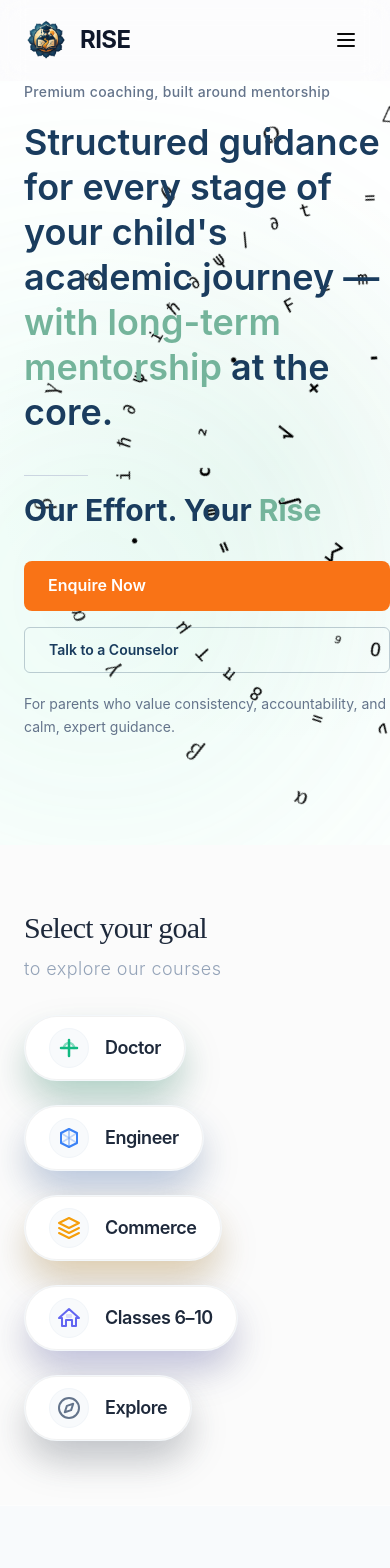
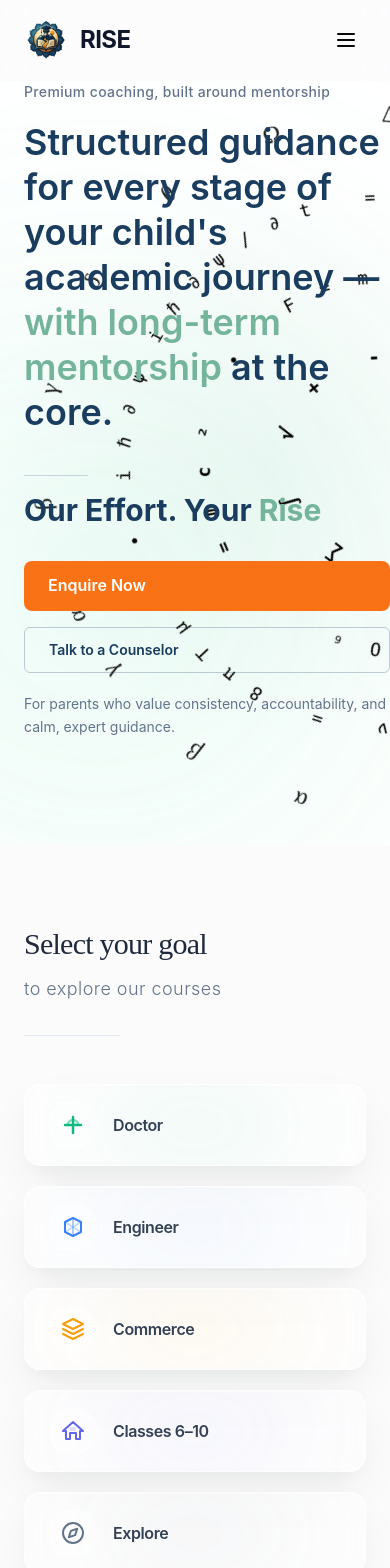
Before and after one commit to aali2k7/Rise, a Next.js app: page / in a window 390 px wide. Shown: the top 1568 px of the page. Built offline with nearby package versions, Linux system fonts and the light colour scheme.

Commit message:
Refine SelectGoal, DirectorsDesk, and Global CSS for premium aesthetic

```diff
--- a/app/globals.css
+++ b/app/globals.css
@@ -372,3 +372,143 @@ body {
   /* Typography optimization on glass */
   -webkit-font-smoothing: antialiased;
 }
+
+/* =========================
+   OPTICAL GLASS - PREMIUM PILLS
+   (Simulates clear laminated glass with internal diffusion)
+========================= */
+
+.optical-glass {
+  position: relative;
+  overflow: hidden;
+  /* 1. Base Glass Surface (Frosted) */
+  background: rgba(255, 255, 255, 0.6);
+  backdrop-filter: blur(14px);
+  -webkit-backdrop-filter: blur(14px);
+
+  /* 3. Edge Refraction & Border */
+  border: 1px solid rgba(255, 255, 255, 0.4);
+  box-shadow:
+    /* Subtler inner highlight for thickness */
+    inset 0 1px 0 rgba(255, 255, 255, 0.45),
+    /* Deep ambient shadow (no glow) */
+    0 20px 50px -10px rgba(15, 23, 42, 0.08),
+    0 10px 20px -5px rgba(15, 23, 42, 0.04);
+
+  transition: all 400ms cubic-bezier(0.25, 0.8, 0.25, 1);
+  will-change: transform, box-shadow;
+}
+
+/* 4. External Shadow on Hover (Lift) */
+.optical-glass:hover {
+  transform: translateY(-2px);
+  background: rgba(255, 255, 255, 0.75);
+  box-shadow:
+    inset 0 1px 0 rgba(255, 255, 255, 0.6),
+    0 25px 60px -10px rgba(15, 23, 42, 0.12),
+    0 12px 24px -6px rgba(15, 23, 42, 0.06);
+}
+
+/* 2. Internal Color Diffusion Layer (Done via pseudo-element on specific color classes) */
+.optical-bloom::before {
+  content: '';
+  position: absolute;
+  top: 50%;
+  left: 50%;
+  width: 150%;
+  height: 150%;
+  transform: translate(-50%, -50%);
+  background: radial-gradient(circle, var(--bloom-color) 0%, transparent 65%);
+  opacity: 0.06;
+  /* Extremely subtle */
+  filter: blur(40px);
+  pointer-events: none;
+  z-index: 0;
+  transition: opacity 400ms ease;
+}
+
+.optical-glass:hover .optical-bloom::before {
+  opacity: 0.09;
+  /* Slight bloom increase on hover */
+}
+
+/* Ensure content sits above the bloom */
+.optical-content {
+  position: relative;
+  z-index: 1;
+}
+
+/* =========================
+   DIRECTOR'S DESK - LETTER EFFECT
+   (Formal, Responsible, Calm)
+========================= */
+
+/* The constrained reading frame */
+.letter-frame {
+  position: relative;
+  background-color: #ffffff;
+  /* Soft separation from page - "Paper on Desk" feel */
+  box-shadow:
+    0 1px 2px rgba(0, 0, 0, 0.02),
+    0 4px 16px rgba(0, 0, 0, 0.02);
+  border: 1px solid rgba(226, 232, 240, 0.6);
+  /* Very subtle border */
+}
+
+/* Ceremonial Divider Line (Vertical Rhythm) */
+.letter-divider {
+  width: 100%;
+  height: 1px;
+  background: linear-gradient(to right,
+      transparent,
+      rgba(26, 60, 94, 0.15),
+      transparent);
+  margin: 2rem 0;
+}
+
+/* Institutional Quote Style */
+.quote-text {
+  font-family: var(--font-inter);
+  /* Use system sans/serif mix if preferred */
+  font-weight: 500;
+  color: #475569;
+  /* Slate 600 equivalent */
+  line-height: 1.6;
+  border-left: 2px solid rgba(26, 60, 94, 0.2);
+  /* Subtle institutional border */
+  padding-left: 1.5rem;
+}
+
+/* =========================
+   AMBIENT BLOOM - SIDE FRAMING
+   (Subtle visual hold for empty space)
+========================= */
+
+.ambient-bloom-container {
+  overflow: hidden;
+  /* Ensure blooms don't spill */
+}
+
+.ambient-bloom-container::before,
+.ambient-bloom-container::after {
+  content: "";
+  position: absolute;
+  top: 50%;
+  width: 300px;
+  height: 600px;
+  background: radial-gradient(circle, rgba(26, 60, 94, 0.03) 0%, transparent 70%);
+  filter: blur(80px);
+  transform: translateY(-50%);
+  z-index: 0;
+  pointer-events: none;
+}
+
+/* Left Bloom */
+.ambient-bloom-container::before {
+  left: -150px;
+}
+
+/* Right Bloom */
+.ambient-bloom-container::after {
+  right: -150px;
+}
--- a/components/Sections/SelectGoalSection.tsx
+++ b/components/Sections/SelectGoalSection.tsx
@@ -58,6 +58,11 @@ const goals: Goal[] = [
     { label: "Explore", target: "courses", icon: IconExplore, shadowColor: "rgba(100, 116, 139, 0.25)" },
 ];
 
+// ------------------------------------
+// SELECT GOAL SECTION
+// Premium Institutional Refinement
+// ------------------------------------
+
 export default function SelectGoalSection() {
     const scrollToSection = (id: string) => {
         const element = document.getElementById(id);
@@ -67,26 +72,34 @@ export default function SelectGoalSection() {
     };
 
     return (
-        <section className="relative w-full py-16 overflow-hidden bg-base-light border-b border-white/50">
+        <section className="relative w-full py-20 lg:py-24 overflow-hidden bg-base-light border-b border-white/50">
             {/* Abstract fluid background shape */}
             <div className="absolute top-0 right-0 w-[800px] h-[600px] bg-gradient-to-b from-blue-50/50 to-purple-50/50 rounded-full blur-3xl opacity-40 translate-x-1/3 -translate-y-1/2 -z-10 pointer-events-none" />
 
+            <div className="mx-auto max-w-7xl px-6 lg:px-8">
+                <div className="grid grid-cols-1 lg:grid-cols-12 gap-12 lg:gap-16 items-center">
 
-            <div className="mx-auto max-w-5xl px-6 sm:px-8">
-                <div className="flex flex-col lg:flex-row lg:items-center lg:justify-between gap-8">
-
-                    {/* Header */}
-                    <div className="flex flex-col max-w-xs">
-                        <h2 className="text-3xl md:text-4xl font-serif font-medium text-slate-800 tracking-tight leading-tight">
+                    {/* LEFT COLUMN: Header Text (Anchor) */}
+                    <div className="lg:col-span-4 flex flex-col justify-center items-start text-left">
+                        <h2 className="text-3xl md:text-4xl lg:text-5xl font-serif font-medium text-slate-800 tracking-tight leading-tight">
                             Select your goal
                         </h2>
-                        <p className="text-lg text-slate-400 font-light mt-2 tracking-wide font-sans">
+                        <p className="text-lg lg:text-xl text-slate-500 font-light mt-3 tracking-wide font-sans">
                             to explore our courses
                         </p>
+                        {/* Visionary decorative line */}
+                        <div className="mt-8 h-px w-24 bg-slate-200" />
                     </div>
 
-                    {/* Cards Container - Gap 1.5rem (24px) */}
-                    <div className="flex flex-wrap gap-6 justify-start lg:justify-end">
+                    {/* RIGHT COLUMN: Goal Pills Grid */}
+                    <div className="lg:col-span-8 w-full">
+                        {/*
+                           Grid Layout:
+                           - Consistent gaps
+                           - Auto-fit logic for responsiveness
+                           - Visual symmetry
+                        */}
+                        <div className="grid grid-cols-1 sm:grid-cols-2 lg:grid-cols-3 gap-5">
                             {goals.map((goal) => (
                                 <TiltButton
                                     key={goal.label}
@@ -94,6 +107,7 @@ export default function SelectGoalSection() {
                                     onClick={() => scrollToSection(goal.target)}
                                 />
                             ))}
+                        </div>
                     </div>
                 </div>
             </div>
@@ -107,51 +121,55 @@ function TiltButton({ goal, onClick }: { goal: Goal; onClick: () => void }) {
     useEffect(() => {
         if (tiltRef.current) {
             VanillaTilt.init(tiltRef.current, {
-                max: 12,           // Max tilt rotation (degrees)
-                speed: 400,        // Speed of the enter/exit transition
-                glare: true,       // Add glare effect
-                "max-glare": 0.3,  // Max opacity of glare
-                scale: 1.05,       // Scale up on hover
-                perspective: 1000, // Transform perspective
-                transition: true,  // Smooth transition
-                gyroscope: false,   // Disable gyroscope
+                max: 5,             // Calm tilt
+                speed: 1000,        // Slow transition
+                glare: true,
+                "max-glare": 0.15,  // Very subtle glare (optical glass)
+                scale: 1.01,        // Micro scale
+                perspective: 1000,
+                transition: true,
+                gyroscope: false,
             });
         }
     }, []);
 
-    // Dynamic styles for the colored shadow - strict "Gemini Orb & Antigravity" master prompt spec
-    // Shadow: 0 20px 40px rgba(0,0,0,0.15) for depth
-    const shadowStyle = {
-        boxShadow: `0 20px 40px -10px ${goal.shadowColor}, 0 20px 40px 0 rgba(0, 0, 0, 0.15)`,
+    // Helper to determine the "Ink Drop" color for the internal bloom
+    const bloomColorMap: Record<string, string> = {
+        "Doctor": "#10b981",    // Emerald
+        "Engineer": "#3b82f6",  // Blue
+        "Commerce": "#f59e0b",  // Amber
+        "Classes 6–10": "#6366f1", // Indigo
+        "Explore": "#64748b",   // Slate
     };
+
+    const bloomColor = bloomColorMap[goal.label] || "#64748b";
 
     return (
         <button
             ref={tiltRef}
             onClick={onClick}
-            style={shadowStyle}
-            // Updated styles:
-            // - bg-white (no opacity)
-            // - text-slate-800 (#1e293b) for high contrast
-            // - px-8 py-5 for slightly larger pill
-            // - custom transition bezier for inertia/bounce
-            // - hover:translate-y-[-10px] for significant lift
-            // - Compact padding: px-6 py-3
-            className="group relative flex items-center gap-4 px-6 py-3 rounded-full bg-white border border-slate-100/80 text-slate-800 transition-all duration-500 ease-[cubic-bezier(0.175,0.885,0.32,1.275)] preserve-3d hover:-translate-y-[10px]"
+            // Passing the bloom color as a CSS variable for the ::before pseudo-element
+            style={{ "--bloom-color": bloomColor } as React.CSSProperties}
+
+            // OPTICAL GLASS CLASS APPLICATION
+            // - optical-glass: Base frosted surface + borders + depth
+            // - optical-bloom: Activates the internal color injection
+            className="group optical-glass optical-bloom relative flex items-center gap-4 px-6 py-4 w-full h-full min-h-[5rem] rounded-2xl text-left"
             aria-label={`Select ${goal.label}`}
         >
-            {/* Icon wrapper with subtle background */}
-            <div className="flex items-center justify-center w-10 h-10 rounded-full bg-slate-50 group-hover:bg-white transition-colors border border-slate-100">
+            {/* CONTENT WRAPPER - Ensures text/icon sits ABOVE the internal bloom */}
+            <div className="optical-content flex items-center gap-4 w-full">
+
+                {/* Icon wrapper - Monoline styling */}
+                <div className="flex-shrink-0 flex items-center justify-center w-12 h-12 rounded-full bg-white/40 border border-white/30 text-slate-700 group-hover:bg-white/80 transition-colors duration-500">
                     <goal.icon />
                 </div>
 
-            {/* Typography: Dark Slate / Charcoal (#1e293b is slate-800), Semi-bold (600) */}
-            <span className="text-lg font-semibold tracking-tight text-slate-800 group-hover:text-black transition-colors">
+                {/* Typography */}
+                <span className="text-base lg:text-lg font-semibold tracking-tight text-slate-700 group-hover:text-slate-900 transition-colors">
                     {goal.label}
                 </span>
-
-            {/* Glossy overlay hint (optional extra polish) - keeping it subtle */}
-            <div className="absolute inset-0 rounded-full ring-1 ring-inset ring-black/5 group-hover:ring-black/10 pointer-events-none" />
+            </div>
         </button>
     );
 }
```
Also changed, not shown: components/Sections/DirectorsDesk.tsx (+35 -14 lines). Lines whose indentation alone changed are shown as unchanged.
